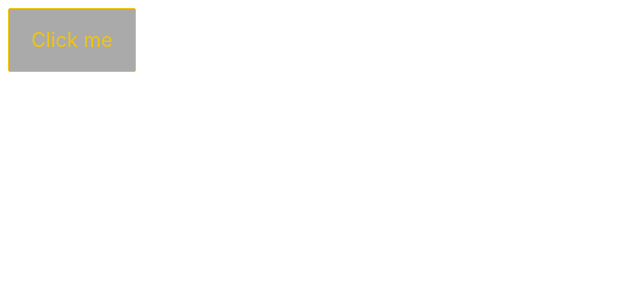
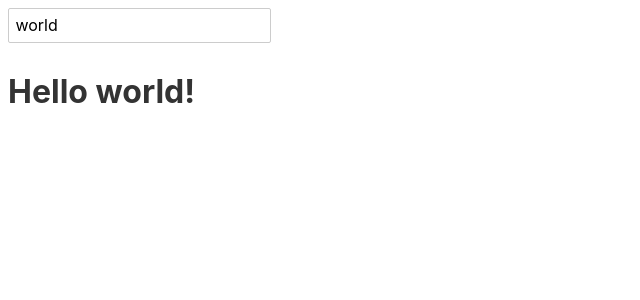
Before and after one commit to kkata/svelte-tutorial, a Svelte app: page / in a window 1280 px wide. Shown: the top 300 px of the page, without its empty margins (0-640 px from the left). Built offline with nearby package versions, Linux system fonts and the light colour scheme.

Commit message:
Bindings Text inputs

```diff
--- a/src/App.svelte
+++ b/src/App.svelte
@@ -1,9 +1,7 @@
 <script>
-import CustomButton from "./CustomButton.svelte";
-
-function handleClick() {
-  alert("clicked");
-}
+let name = "world";
 </script>
 
-<CustomButton on:click="{handleClick}" />
+<input bind:value="{name}" />
+
+<h1>Hello {name}!</h1>
```
